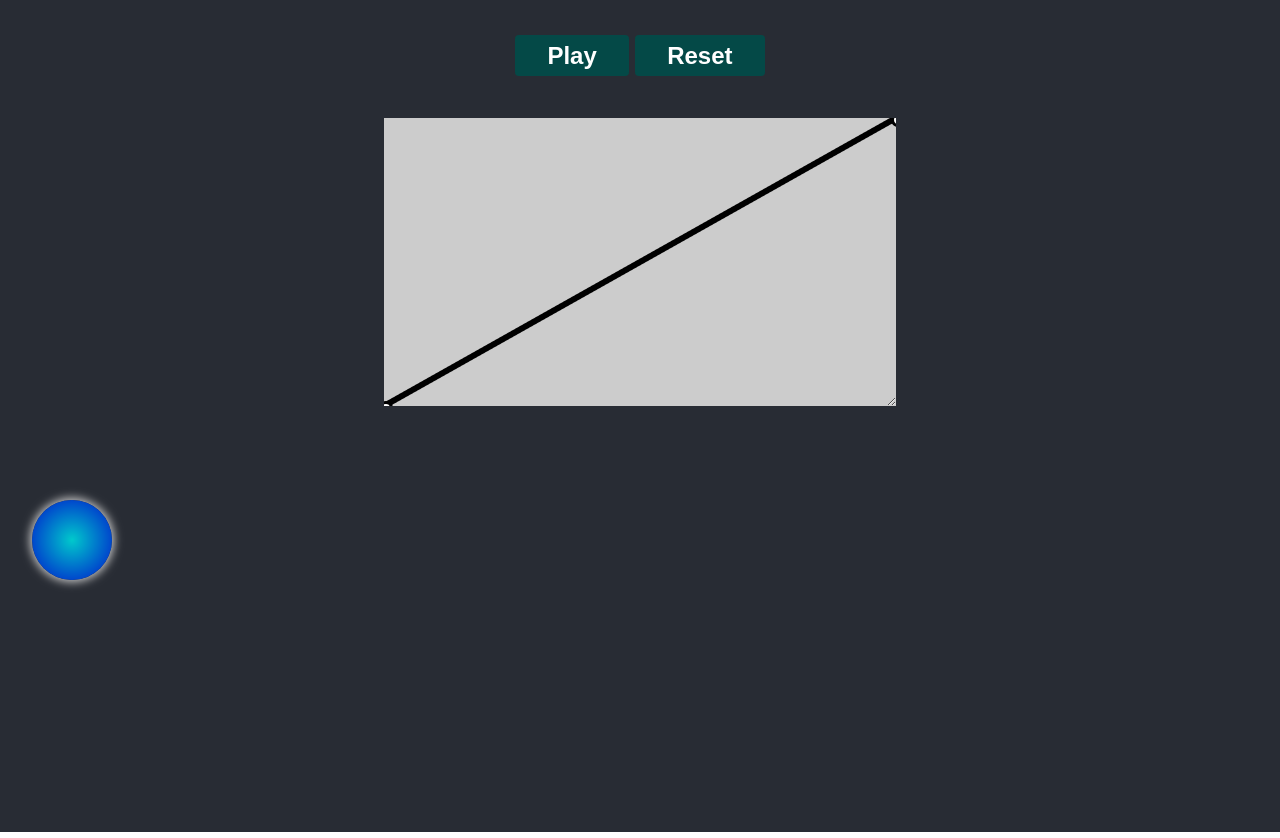
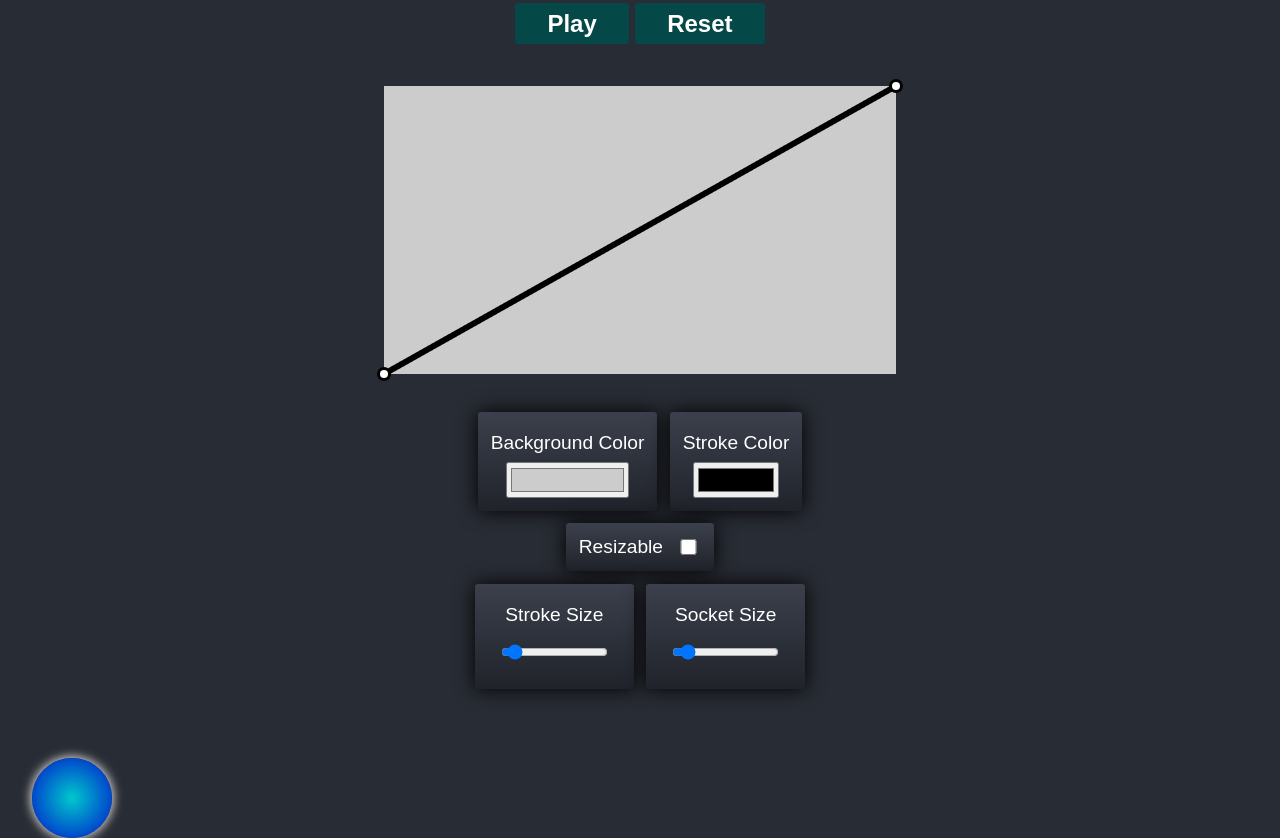
Before and after one commit to Heaust-ops/react-polynomial-curve-editor, a React (Create React App) app: page / in a window 1280 px wide. Built offline with nearby package versions, Linux system fonts and the light colour scheme.

Commit message:
accounted for zoom | added props

```diff
--- a/src/App.css
+++ b/src/App.css
@@ -20,7 +20,6 @@
   flex-direction: column;
   align-items: center;
   justify-content: top;
-  padding-top: 2rem;
   font-size: calc(10px + 2vmin);
   color: white;
 }
--- a/src/App.tsx
+++ b/src/App.tsx
@@ -10,6 +10,11 @@ const clamp = (x: number, limits: [number, number]) =>
 function App() {
   const [x, setx] = useState(0);
   const tl = useRef(gsap.timeline());
+  const [resizable, setresizable] = useState(false);
+  const [backgroundColor, setbackgroundColor] = useState("#cccccc");
+  const [strokeColor, setstrokeColor] = useState("#000");
+  const [socketSize, setsocketSize] = useState(8);
+  const [strokeSize, setstrokeSize] = useState(6);
   const xPos = useRef({ x: 0 });
 
   useEffect(() => {
@@ -20,7 +25,7 @@ function App() {
     const inter = setInterval(() => {
       t++;
       const factor = clamp(polynomial(xPos.current.x / 100), [0.01, 1]);
-      if (t%3===0) tl.current.timeScale(factor/2);
+      if (t % 3 === 0) tl.current.timeScale((factor) / 2);
       setx(xPos.current.x);
     }, 16);
 
@@ -51,13 +56,84 @@ function App() {
         </div>
         <br />
         <PolyCurveEditor
-          wrapperStyle={{ resize: "both", overflow: "hidden" }}
+          socketSize={socketSize}
+          stroke={{ color: strokeColor, size: strokeSize }}
+          wrapperStyle={{
+            ...(resizable ? { resize: "both", overflow: "hidden" } : {}),
+            ...{ backgroundColor },
+          }}
           setPolynomial={(poly) => {
             polynomial = poly;
           }}
         />
         <br />
+        {/* ROW 1 */}
+        <div style={{ display: "flex" }}>
+          <div className="property">
+            <span className="unselectable" style={{ fontFamily: "sans-serif" }}>
+              Background Color
+            </span>
+            <br />
+            <input
+              className="color-input"
+              onChange={(e) => setbackgroundColor(e.target.value)}
+              value={backgroundColor}
+              type="color"
+            />
+          </div>
+          <div className="property">
+            <span className="unselectable" style={{ fontFamily: "sans-serif" }}>
+              Stroke Color
+            </span>
+            <br />
+            <input
+              className="color-input"
+              onChange={(e) => setstrokeColor(e.target.value)}
+              value={strokeColor}
+              type="color"
+            />
+          </div>
+        </div>
+        {/* ROW 2 */}
 
+        <div style={{ display: "flex" }} className="property">
+          <span className="unselectable" style={{ fontFamily: "sans-serif" }}>
+            Resizable
+          </span>
+          <input
+            className="check-input"
+            onChange={(e) => setresizable(e.target.checked)}
+            checked={resizable}
+            type="checkbox"
+          />
+        </div>
+        {/* ROW 3 */}
+        <div style={{ display: "flex" }}>
+          <div className="property">
+            <span className="unselectable" style={{ fontFamily: "sans-serif" }}>
+              Stroke Size
+            </span>
+            <br />
+            <input
+              className="color-input"
+              onChange={(e) => setstrokeSize(+e.target.value)}
+              value={strokeSize}
+              type="range"
+            />
+          </div>
+          <div className="property">
+            <span className="unselectable" style={{ fontFamily: "sans-serif" }}>
+              Socket Size
+            </span>
+            <br />
+            <input
+              className="color-input"
+              onChange={(e) => setsocketSize(+e.target.value)}
+              value={socketSize}
+              type="range"
+            />
+          </div>
+        </div>
         <br />
         <div style={{ width: "auto" }}>
           <div
--- a/src/CurveEditor/PolyCurveEditor.tsx
+++ b/src/CurveEditor/PolyCurveEditor.tsx
@@ -153,10 +153,15 @@ const PolyCurveEditor: FC<PolyCurveEditorProps> = ({
               ...socketStyle,
               position: "absolute",
               left:
-                point[0] * (canvasRef.current!.width ?? 1) - socketSize / 1.5,
+                (point[0] * (canvasRef.current!.width ?? 1) -
+                  devicePixelRatio* socketSize / 2 -
+                  3) /
+                devicePixelRatio,
               top:
-                (1 - point[1]) * (canvasRef.current!.height ?? 1) -
-                socketSize / 1.5,
+                ((1 - point[1]) * (canvasRef.current!.height ?? 1) -
+                  devicePixelRatio* socketSize / 2 -
+                  3) /
+                devicePixelRatio,
             }}
             key={index}
           />
--- a/src/index.css
+++ b/src/index.css
@@ -5,6 +5,11 @@ body {
     sans-serif;
   -webkit-font-smoothing: antialiased;
   -moz-osx-font-smoothing: grayscale;
+  background-color: #282c34;
+}
+
+html {
+  background-color: #282c34;
 }
 
 code {
@@ -37,3 +42,45 @@ code {
 .button:active {
   filter: brightness(1.2);
 }
+
+.color-input {
+  cursor: pointer;
+  width: 80%;
+  height: 2.25rem;
+  margin-top: 0.4rem;
+}
+
+.check-input {
+  outline: none;
+  border: none;
+  width: 1.2rem;
+  margin-left: 1rem;
+  cursor: pointer;
+}
+
+.unselectable {
+  -webkit-touch-callout: none;
+  -webkit-user-select: none;
+  -khtml-user-select: none;
+  -moz-user-select: none;
+  -ms-user-select: none;
+  user-select: none;
+}
+
+.property {
+  margin-left: 0.2rem;
+  background: linear-gradient(0deg, #20232a, #3b404c);
+  padding: 0.8rem;
+  transition: 200ms;
+  filter: drop-shadow(0 0 10px black);
+  border-radius: 0.2rem;
+  margin: 0.4rem;
+}
+
+.property span {
+  font-size: 1.2rem;
+}
+
+.property:hover {
+  filter: drop-shadow(0 0 2px black);
+}
```
